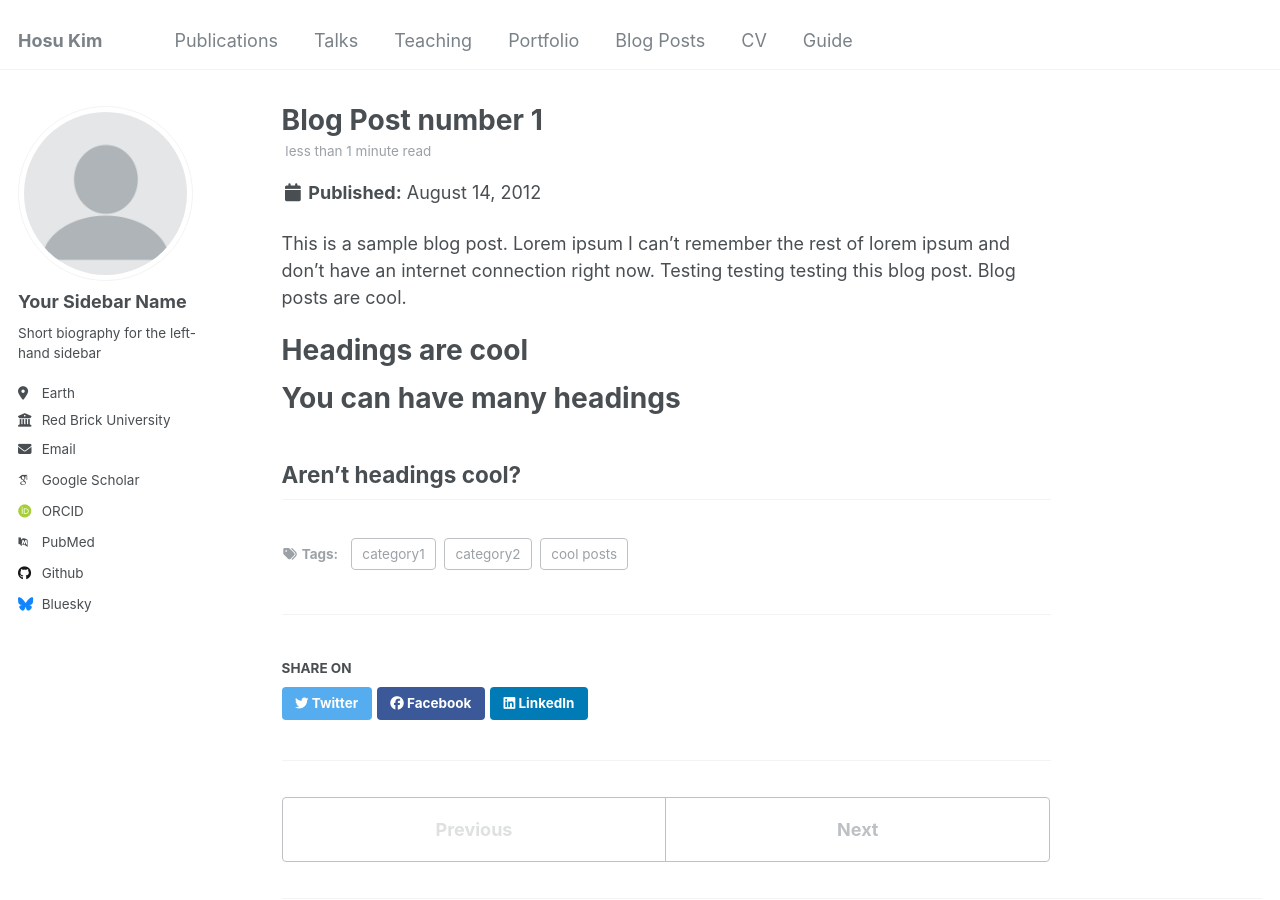
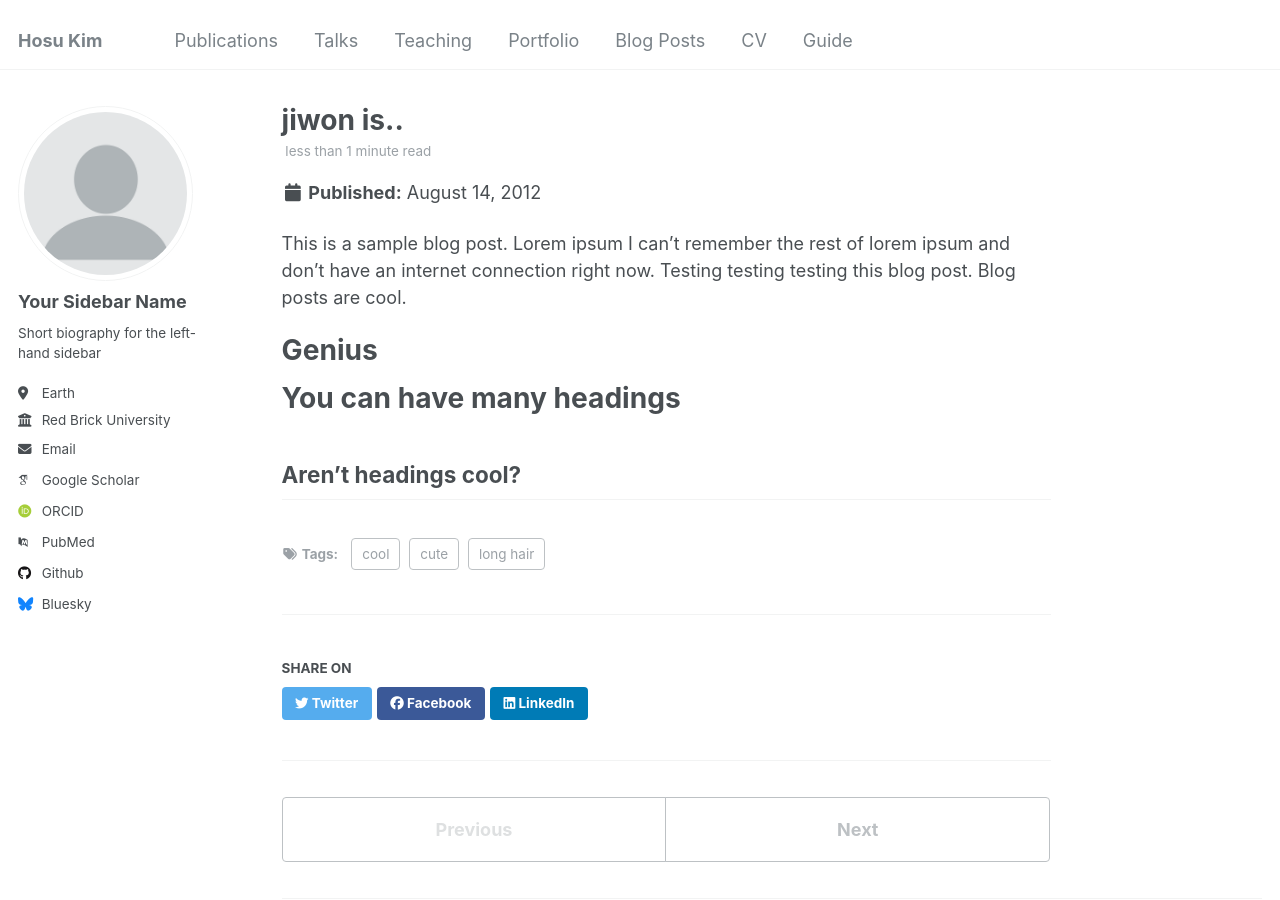
Before and after one commit to hosumosu/hosumosu.github.io, a Jekyll site: the page built from _posts/2012-08-14-blog-post-1.md, in a window 1280 px wide and 900 px high. Built offline with Jekyll 4.4.1, drawn with Linux system fonts in a browser that asks for light colours; some web fonts are replaced.

Commit message:
Update 2012-08-14-blog-post-1.md

```diff
--- a/_posts/2012-08-14-blog-post-1.md
+++ b/_posts/2012-08-14-blog-post-1.md
@@ -1,16 +1,16 @@
 ---
-title: 'Blog Post number 1'
+title: 'jiwon is..'
 date: 2012-08-14
 permalink: /posts/2012/08/blog-post-1/
 tags:
-  - cool posts
-  - category1
-  - category2
+  - cool
+  - long hair
+  - cute
 ---
 
 This is a sample blog post. Lorem ipsum I can't remember the rest of lorem ipsum and don't have an internet connection right now. Testing testing testing this blog post. Blog posts are cool.
 
-Headings are cool
+Genius
 ======
 
 You can have many headings
```
